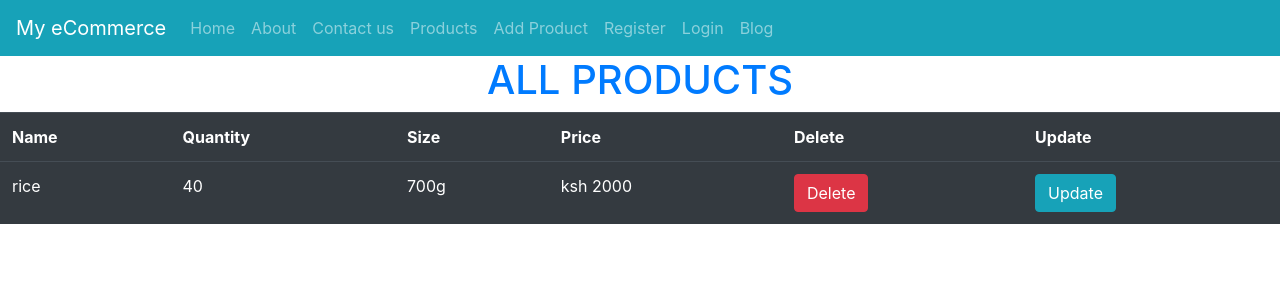
After one commit to judynj47/djangohtml, a Django app: page /products/ in a window 1280 px wide. The commit adds this page. Shown: the top 300 px of the page. Run offline with Django 4.2, Linux system fonts and the light colour scheme; data comes from the database, SQL or seed files in the repository; both versions use the stored data as it was after the commit; some libraries are stand-ins or nearby versions.

Commit message:
first update

```diff
--- a/morningDjangoHtmlFormsProject/urls.py
+++ b/morningDjangoHtmlFormsProject/urls.py
@@ -21,5 +21,6 @@ from . import views
 urlpatterns = [
     path('admin/', admin.site.urls),
     path('', views.index, name='home-page'),
-    path('add-product/', views.add_product, name='add-product')
+    path('add-product/', views.add_product, name='add-product'),
+    path('products/', views.products, name='all-products')
 ]
--- a/morningDjangoHtmlFormsProject/views.py
+++ b/morningDjangoHtmlFormsProject/views.py
@@ -24,3 +24,9 @@ def add_product(request):
         query.save()
         return render(request, 'add-product.html', context)
     return render(request, 'add-product.html')
+
+
+def products(request):
+    all_products = Product.objects.all()
+    context = {"all_products": all_products}
+    return render(request, 'products.html', context)
--- a/templates/master.html
+++ b/templates/master.html
@@ -34,7 +34,7 @@
                     <a class="nav-link" href="#">Contact us</a>
                 </li>
                 <li class="nav-item">
-                    <a class="nav-link" href="#">Products</a>
+                    <a class="nav-link" href="{% url 'all-products' %}">Products</a>
                 </li>
                 <li class="nav-item">
                     <a class="nav-link" href="{% url 'add-product' %}"> Add Product</a>
--- /dev/null
+++ b/templates/products.html
@@ -0,0 +1,31 @@
+{% extends 'master.html' %}
+{% load static %}
+{% block content %}
+    <div>
+    <h1 class="text-center text-primary">ALL PRODUCTS</h1>
+    <table class="table table-dark table-hover">
+        <tr>
+            <th>Name</th>
+            <th>Quantity</th>
+            <th>Size</th>
+            <th>Price</th>
+            <th>Delete</th>
+            <th>Update</th>
+        </tr>
+        {% for product in all_products %}
+            <tr>
+                <td>{{ product.name }}</td>
+                <td>{{ product.qty }}</td>
+                <td>{{ product.size }}</td>
+                <td>{{ product.price }}</td>
+                <td><a class="btn btn-danger" href="#">Delete</a></td>
+                <td><a class="btn btn-info" href="#">Update</a></td>
+            </tr>
+
+        {% endfor %}
+
+    </table>
+
+    </div>
+
+{% endblock %}
```
Also changed, not shown: db.sqlite3.
